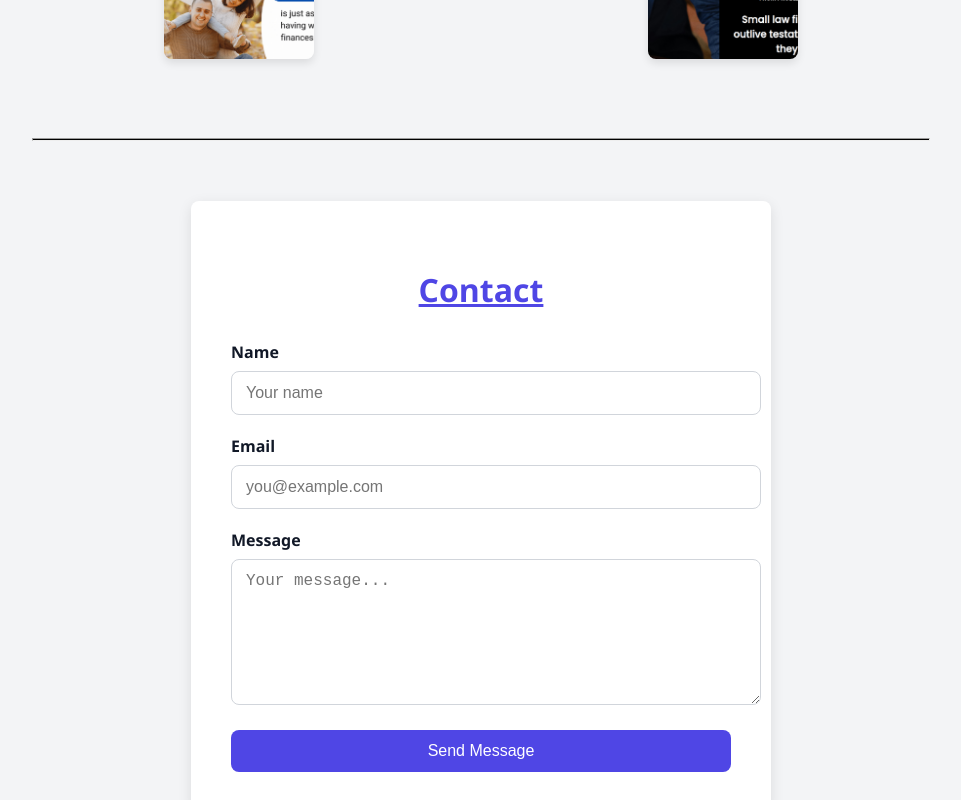
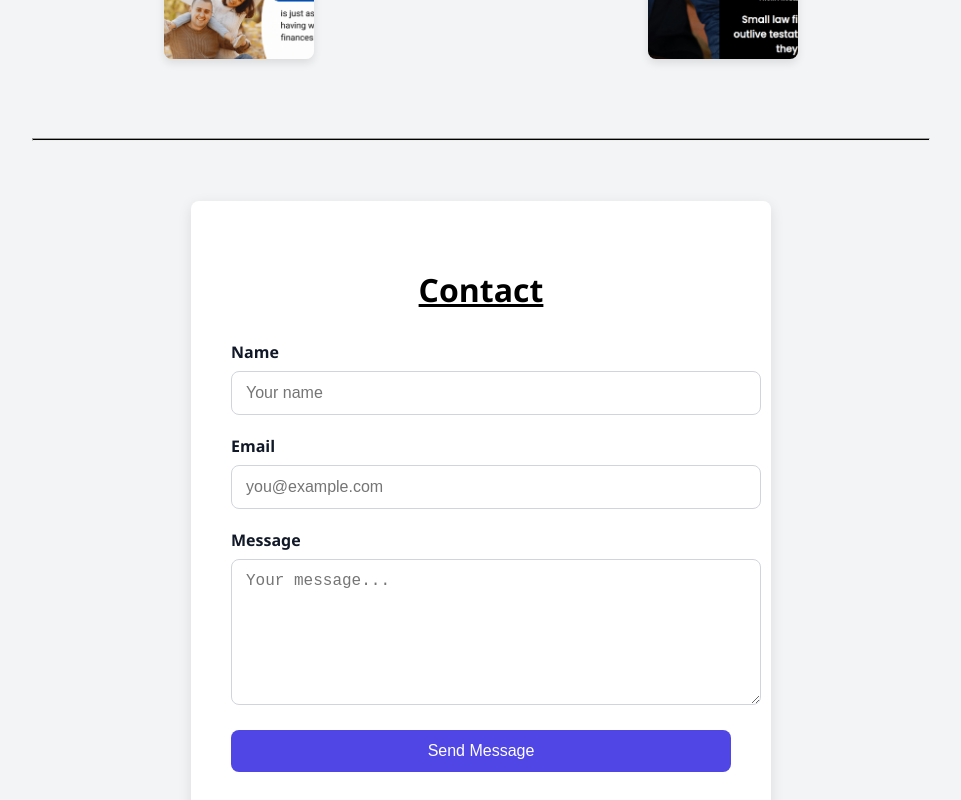
Before and after one commit to tyrone-code/my-portfolio, a React (Vite) app: page / in a window 1280 px wide. Shown: the part 1500-2300 px from the top of the page, without its empty margins (159-1120 px from the left). Built offline with nearby package versions, Linux system fonts and the light colour scheme.

Commit message:
fixed nav links

```diff
--- a/src/App.css
+++ b/src/App.css
@@ -23,7 +23,7 @@
   content: "";
   position: absolute;
   left: 0;
-  bottom: 15px; /* Adjust as needed */
+  bottom: -5px; /* Adjust as needed */
   width: 100%;
   height: 2px;
   background-color: #000;
@@ -190,3 +190,8 @@
   margin: 6px;
   color: #222;
 }
+
+.contact {
+  text-decoration: underline;
+  color: black !important;
+}
--- a/src/App.jsx
+++ b/src/App.jsx
@@ -3,16 +3,24 @@
 import About from "./my_components/About";
 import Skills from "./my_components/Skills";
 import Projects from "./my_components/Projects";
-import Contact from "./my_components/Contact.jsx";
+import Contact from "./my_components/Contact";
 
 function App() {
   return (
     <>
       <Navbar />
-      <About />
-      <Skills />
-      <Projects />
-      <Contact />
+      <div id="about">
+        <About />
+      </div>
+      <div id="skills">
+        <Skills />
+      </div>
+      <div id="projects">
+        <Projects />
+      </div>
+      <div id="contact">
+        <Contact />
+      </div>
     </>
   );
 }
--- a/src/my_components/Contact.jsx
+++ b/src/my_components/Contact.jsx
@@ -48,7 +48,7 @@
       <hr></hr>
 
       <div className="contact-form-container">
-        <h2>Contact</h2>
+        <h2 className="contact">Contact</h2>
         {submitted ? (
           <p className="thank-you">Form has been submitted!</p>
         ) : (
--- a/src/my_components/Navbar.jsx
+++ b/src/my_components/Navbar.jsx
@@ -1,21 +1,21 @@
+import React from "react";
+
 function Navbar() {
   return (
-    <>
-      <ul className="navbar">
-        <a>
-          <li>About</li>
-        </a>
-        <a>
-          <li>Skills</li>
-        </a>
-        <a>
-          <li>Projects</li>
-        </a>
-        <a>
-          <li>Contact</li>
-        </a>
-      </ul>
-    </>
+    <ul className="navbar">
+      <li>
+        <a href="#about">About</a>
+      </li>
+      <li>
+        <a href="#skills">Skills</a>
+      </li>
+      <li>
+        <a href="#projects">Projects</a>
+      </li>
+      <li>
+        <a href="#contact">Contact</a>
+      </li>
+    </ul>
   );
 }
 
```
